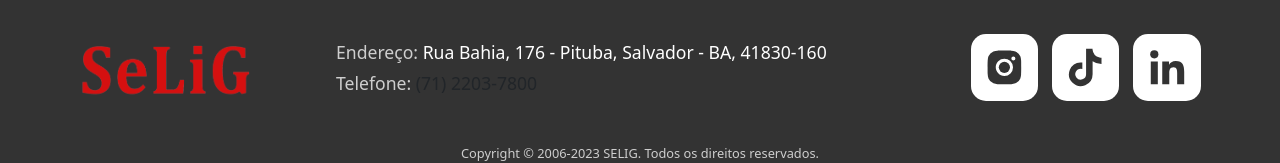
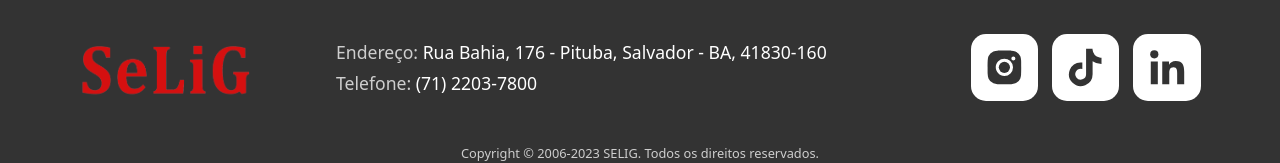
Before and after one commit to MirellaDourado/selig-website, a React (Vite) app: page / in a window 1280 px wide. Shown: the part 3243-3406 px from the top of the page. Built offline with nearby package versions, Linux system fonts and the light colour scheme.

Commit message:
feat: adding links to footer

```diff
--- a/src/components/Footer.jsx
+++ b/src/components/Footer.jsx
@@ -16,7 +16,7 @@ function Footer() {
         <img src={ logo } alt='palavra SeLiG escrita na cor laranja' />
         <div>
           <a target="_blank" rel='noopener noreferrer' href='https://goo.gl/maps/XBSgCpbbJbU3ymFV6'> <span> Endereço: </span> Rua Bahia, 176 - Pituba, Salvador - BA, 41830-160</a>
-          <a> <span> Telefone: </span> (71) 2203-7800 </a>
+          <a target="_blank" rel='noopener noreferrer' href='https://api.whatsapp.com/send/?phone=557122037800&text&type=phone_number&app_absent=0'> <span> Telefone: </span> (71) 2203-7800 </a>
         </div>
         <div>
           <a target="_blank" rel='noopener noreferrer' href='https://www.instagram.com/assistenciaselig/'>
```
